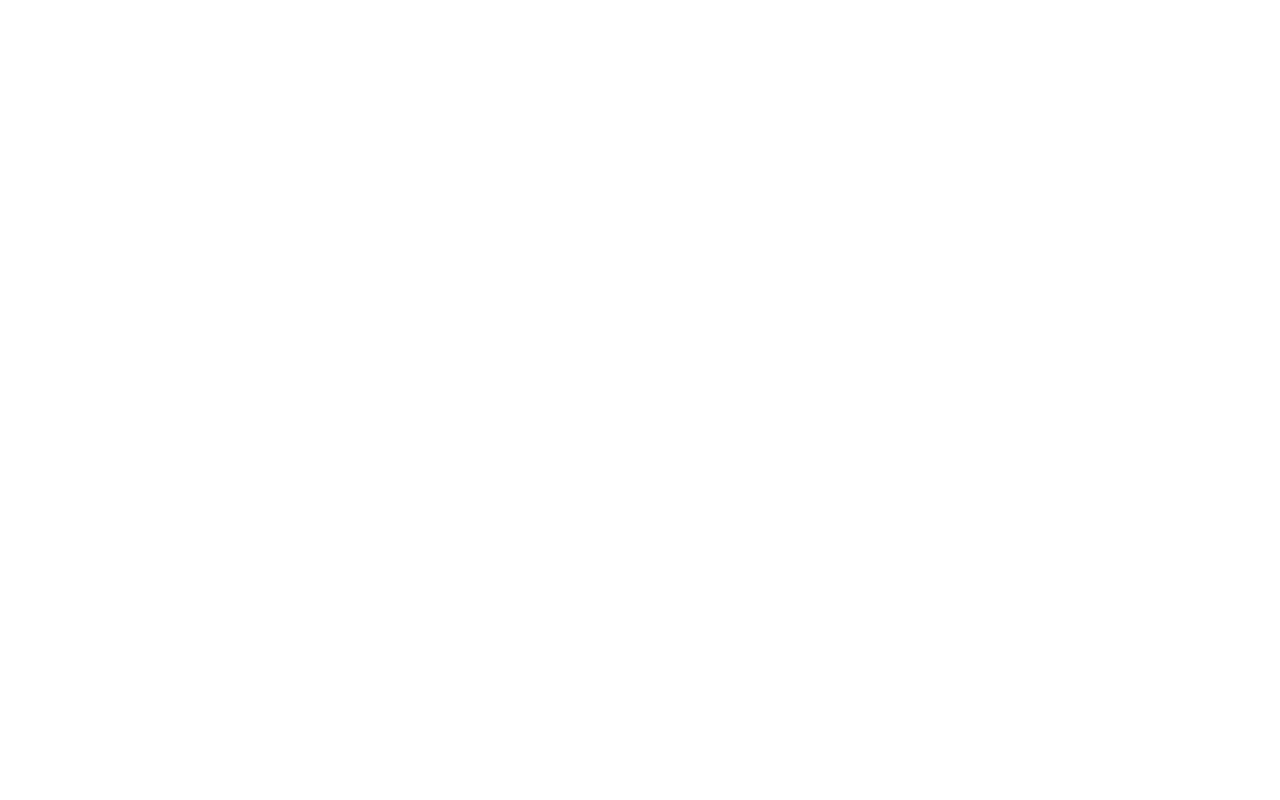
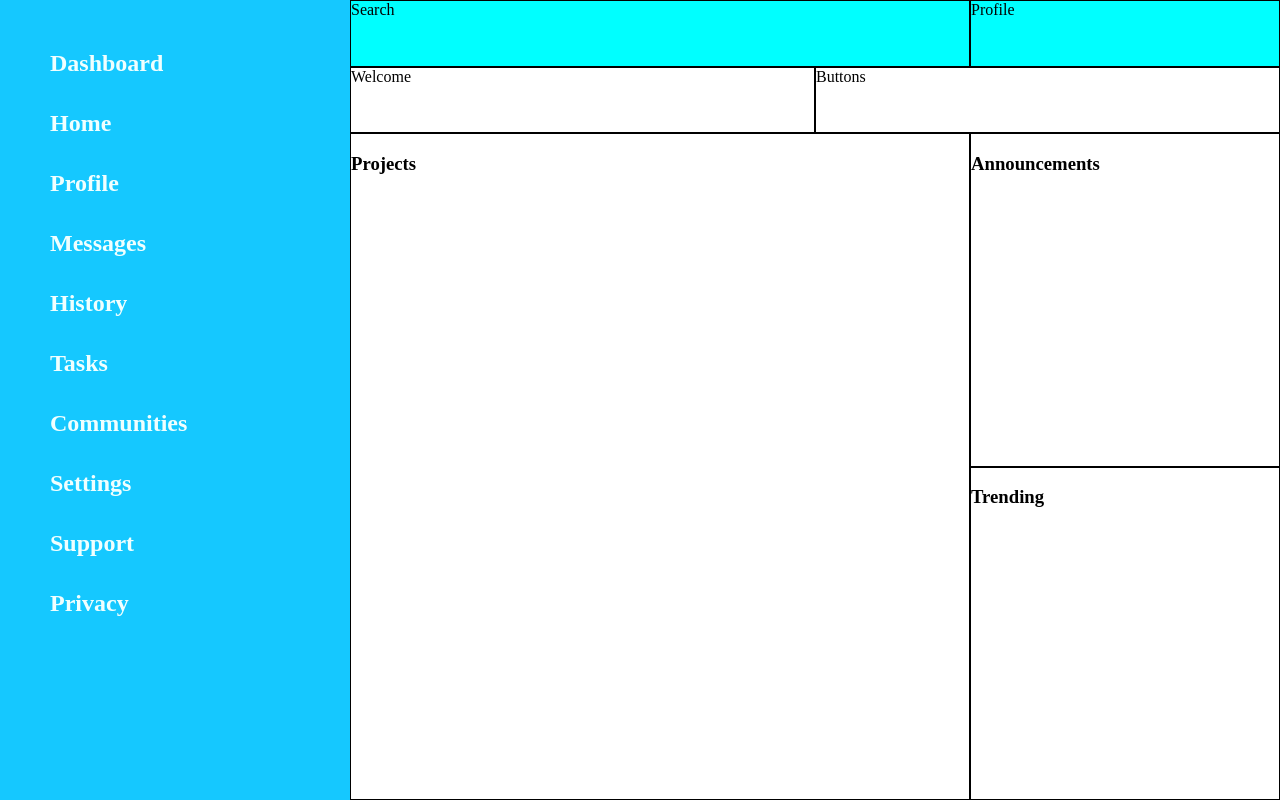
Before and after one commit to JakeBayley02/Admin-dashboard, a plain HTML site: page index.html in a window 1280 px wide. Drawn offline with Linux system fonts and the light colour scheme.

Commit message:
Basic layout completed.

```diff
--- a/index.html
+++ b/index.html
@@ -8,6 +8,59 @@
     <title>Admin-dashboard</title>
 </head>
 <body>
+    <div class="header">
+        <div class="top">
+            <div class="search-container">Search</div>
+            <div class="profile-container">Profile</div>
+        </div>
+        <div class="bottom">
+            <div class="welcome-container">Welcome</div>
+            <div class="buttons-container">Buttons</div>
+        </div>
+    </div>
+    <div class="sidebar">
+        <div class="sidebar-item">Dashboard</div>
+        <div class="sidebar-item">Home</div>
+        <div class="sidebar-item">Profile</div>
+        <div class="sidebar-item">Messages</div>
+        <div class="sidebar-item">History</div>
+        <div class="sidebar-item">Tasks</div>
+        <div class="sidebar-item">Communities</div>
+        <div class="sidebar-item">Settings</div>
+        <div class="sidebar-item">Support</div>
+        <div class="sidebar-item">Privacy</div>
+    </div>
+    <main>
+        <div class="Projects">
+            <h3>Projects</h3>
+        <div class="projects-container">
+            <div class="project"></div>
+            <div class="project"></div>
+            <div class="project"></div>
+            <div class="project"></div>
+            <div class="project"></div>
+            <div class="project"></div>
+
+        </div>
+    </div>
+        <div class="Announcements">
+            <h3>Announcements</h3>
+        <div class="announcements-container">
+            <div class="announcement"></div>
+            <div class="announcement"></div>
+            <div class="announcement"></div>
+        </div>
+    </div>
+        <div class="Trending">
+        <h3>Trending</h3>
+        <div class="trending-container">
+            <div class="trending-item"></div>
+            <div class="trending-item"></div>
+            <div class="trending-item"></div>
+            <div class="trending-item"></div>
+        </div>
+        </div>
+    </main>
 
 </body>
 </html>
--- a/styles.css
+++ b/styles.css
@@ -0,0 +1,90 @@
+body{
+    height: 100vh;
+    width: 100vw;
+    padding: 0;
+    margin: 0;
+    display: grid;
+    grid-template-columns: 1fr 4fr;
+    grid-template-rows: 1fr 5fr;
+}
+
+.header{
+    background-color: rgb(168, 255, 226);
+    grid-row-start: 1;
+    grid-column-start: 2;
+    display: grid;
+    grid-template-rows: 1fr 1fr;
+}
+
+.top{
+    background-color: aqua;
+    display: grid;
+    grid-template-columns: 2fr 1fr;
+
+}
+
+.search-container{
+    grid-column: 1;
+    border: black 1px solid;
+}
+
+.profile-container{
+    grid-column: 2;
+    border: black 1px solid;
+}
+.bottom{
+    background-color: rgb(255, 255, 255);
+    display: grid;
+    grid-template-columns: 1fr 1fr;
+}
+
+.welcome-container{
+    border: black 1px solid;
+}
+
+.buttons-container{
+    border: black 1px solid;
+}
+
+.sidebar{
+    display: grid;
+    grid-template-columns: 250px;
+    grid-auto-rows: 40px;
+    color: azure;
+    padding: 50px;
+    gap: 20px;
+    font-size: 24px;
+    font-weight: 800;
+    background-color: rgb(21, 200, 255);
+    grid-row: 1/3;
+    grid-column: 1;
+}
+
+main{
+    background-color: rgb(255, 255, 255);
+    grid-row: 2;
+    grid-column: 2;
+    display: grid;
+    grid-template-columns: 2fr 1fr;
+    grid-template-rows: 1fr 1fr;
+}
+
+main > *{
+
+    border: black 1px solid;
+}
+
+.Projects{
+    grid-column: 1;
+    grid-row: 1 / 3;
+}
+
+.Announcements{
+    grid-column: 2;
+    grid-row: 1;
+}
+
+.Trending{
+    grid-column: 2;
+    grid-row: 2;
+}
```
